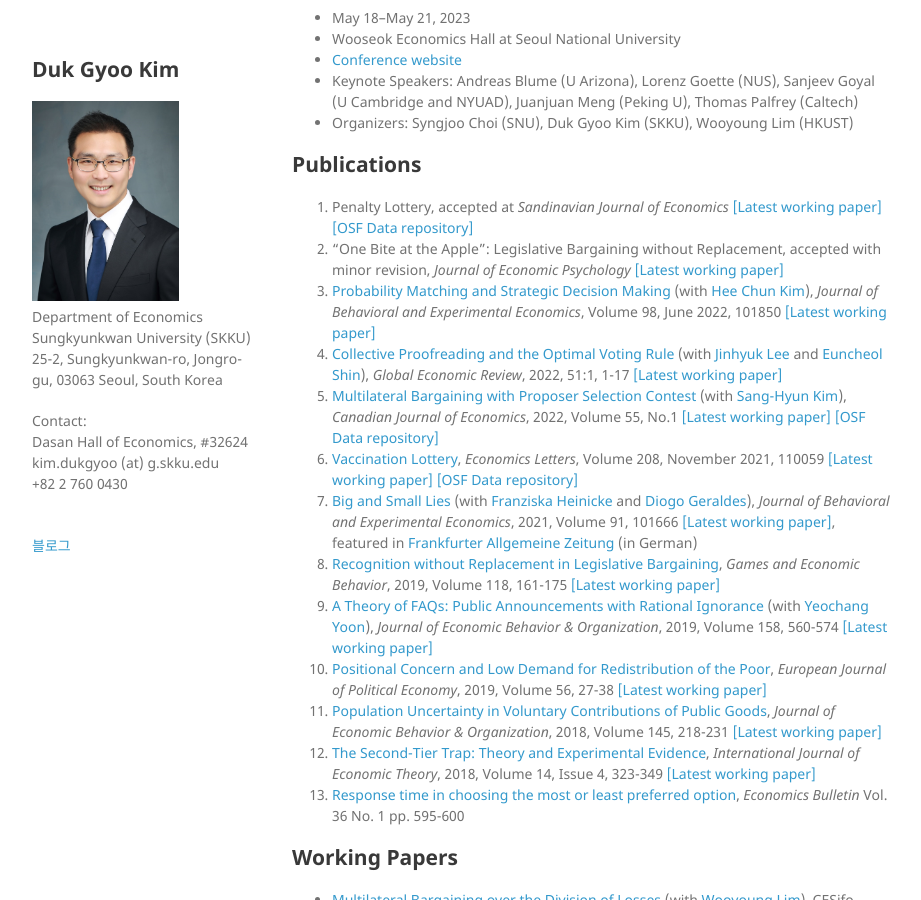
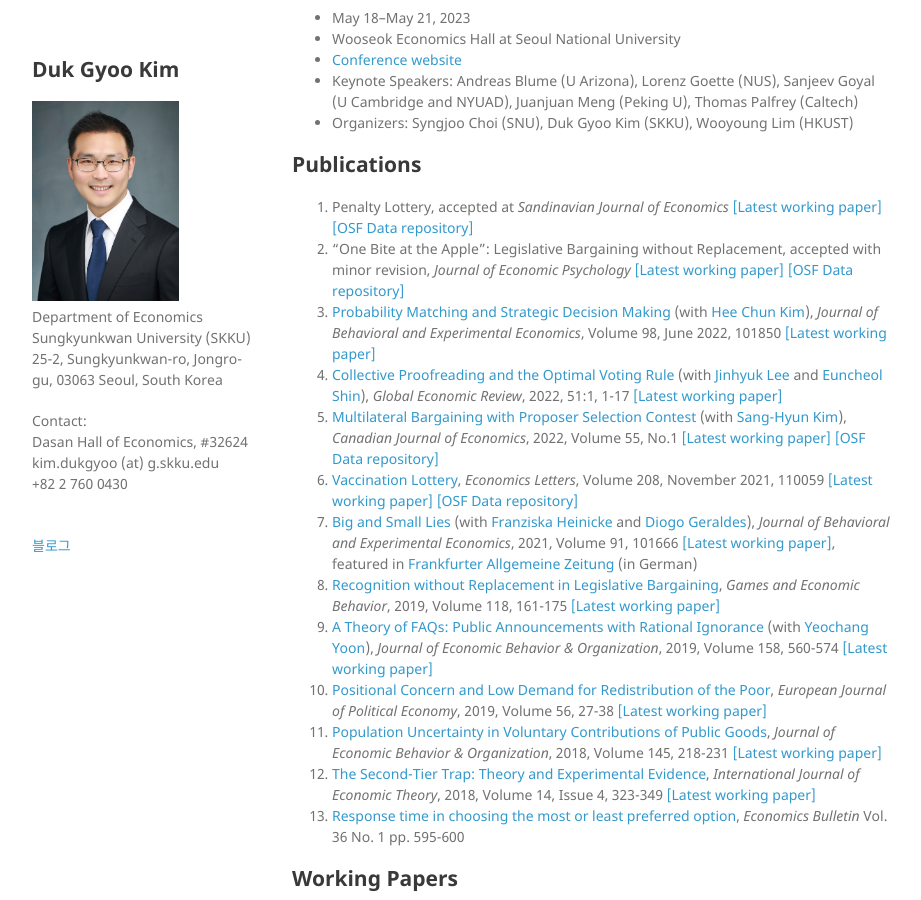
Before and after one commit to kimdukgyoo/kimdukgyoo.github.io, a Jekyll site: the page built from index.md, in a window 1280 px wide and 900 px high, scrolled down 320 px. Shown: the whole window, without its empty margins (178-1099 px from the left). Built offline with Jekyll 4.4.1, drawn with Linux system fonts in a browser that asks for light colours; our own code applies the rules of GitHub Pages for plain Markdown files.

Commit message:
Update index.md

```diff
--- a/index.md
+++ b/index.md
@@ -17,7 +17,7 @@ I usually go by 'Duk,' by pronouncing 'DOOK' quickly. Want to enunciate my first
 
 ## Publications
 1. Penalty Lottery, accepted at _Sandinavian Journal of Economics_ <a href="https://kimdukgyoo.github.io/PDFfiles/PenaltyLottery.pdf" target="_blank">[Latest working paper]</a> <a href="https://osf.io/q7ykx/" target="_blank">[OSF Data repository]</a>
-2. "One Bite at the Apple": Legislative Bargaining without Replacement, accepted with minor revision, _Journal of Economic Psychology_ <a href="https://kimdukgyoo.github.io/PDFfiles/OneBiteAtTheApple.pdf" target="_blank">[Latest working paper]</a>
+2. "One Bite at the Apple": Legislative Bargaining without Replacement, accepted with minor revision, _Journal of Economic Psychology_ <a href="https://kimdukgyoo.github.io/PDFfiles/OneBiteAtTheApple.pdf" target="_blank">[Latest working paper]</a> <a href="https://osf.io/vyjnz/" target="_blank">[OSF Data repository]</a>
 3. <a href="https://authors.elsevier.com/sd/article/S2214-8043(22)00025-8" target="_blank">Probability Matching and Strategic Decision Making</a> (with <a href="https://sites.google.com/site/hckim0822/home" target="_blank">Hee Chun Kim</a>), _Journal of Behavioral and Experimental Economics_, Volume 98, June 2022, 101850 <a href="https://kimdukgyoo.github.io/PDFfiles/ProbMatching.pdf" target="_blank">[Latest working paper]</a>
 4. <a href="https://doi.org/10.1080/1226508X.2022.2040379" target="_blank">Collective Proofreading and the Optimal Voting Rule</a> (with <a href="https://sites.google.com/site/jinhyuk2con/" target="_blank">Jinhyuk Lee</a> and <a href="https://sites.google.com/site/euncheolshin00/" target="_blank">Euncheol Shin</a>), _Global Economic Review_, 2022, 51:1, 1-17 <a href="https://kimdukgyoo.github.io/PDFfiles/CollectiveProofreading.pdf" target="_blank">[Latest working paper]</a>
 5. <a href="http://dx.doi.org/10.1111/caje.12574" target="_blank">Multilateral Bargaining with Proposer Selection Contest</a> (with <a href="https://sites.google.com/site/sanghyunkim46/research" target="_blank">Sang-Hyun Kim</a>), _Canadian Journal of Economics_, 2022,
```
